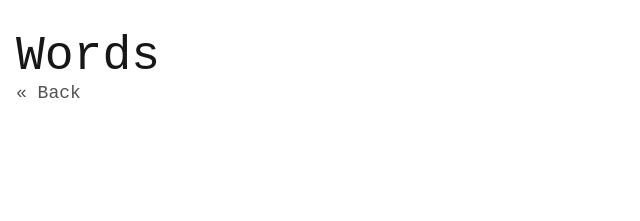
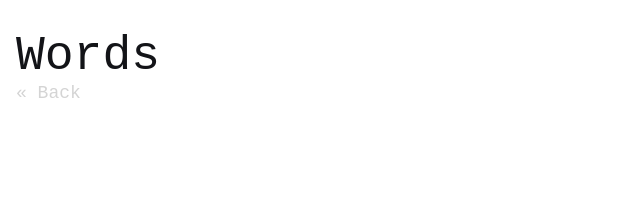
Before and after one commit to Epsylene/epsylene.dev, a Next.js app: page /words in a window 1280 px wide. Shown: the top 221 px of the page, without its empty margins (0-640 px from the left). Built offline with nearby package versions, Linux system fonts and the light colour scheme.

Commit message:
[Words] Definition box styling

```diff
--- a/app/globals.css
+++ b/app/globals.css
@@ -1,8 +1,9 @@
 @import "tailwindcss";
+@plugin "@tailwindcss/typography";
 
 :root {
   --background: #ffffff;
-  --foreground: #171717;
+  --foreground: #131418;
 }
 
 @theme inline {
@@ -61,7 +62,7 @@ body {
 /*
  * Prose styles
  */
-.prose {
+/* .prose {
   max-width: 38em;
 }
 
@@ -79,7 +80,7 @@ body {
 
 .prose p {
   @apply mb-4;
-}
+} */
 
 ul {
   @apply list-disc;
@@ -93,7 +94,7 @@ ol {
   @apply list-none;
 }
 
-.prose ul {
+/* .prose ul {
   @apply list-disc pl-6;
 }
 
@@ -106,10 +107,10 @@ ol {
 }
 
 .prose > :first-child {
-  /* Override removing top margin, causing layout shift */
+  Override removing top margin, causing layout shift
   margin-top: 1.25em !important;
   margin-bottom: 1.25em !important;
-}
+} */
 
 table {
   display: block;
--- a/app/words/components/word.tsx
+++ b/app/words/components/word.tsx
@@ -259,7 +259,7 @@ export function Word({ title, children }: WordProps) {
           id={id}
           ref={buttonRef}
           onClick={() => setIsOpen(true)}
-          className="hover:text-blue-600 transition-colors inline-flex items-center justify-center"
+          className="hover:text-[#ff2957] text-[#c7bebe] transition-colors inline-flex items-center justify-center"
           style={{
             minWidth: '1em',
             minHeight: '1.2em',
@@ -288,7 +288,7 @@ export function Word({ title, children }: WordProps) {
     <>
       {word}
       <div
-        className="fixed inset-0 bg-black/50 flex items-center justify-center p-8 z-50 overflow-hidden"
+        className="fixed inset-0 flex items-start justify-center p-8 z-50 overflow-scroll bg-[#00000082]"
         onClick={(e) => {
           if (e.target === e.currentTarget) {
             setIsOpen(false)
@@ -296,20 +296,20 @@ export function Word({ title, children }: WordProps) {
           }
         }}
       >
-        <div className="bg-white rounded-lg shadow-xl max-w-3xl w-full p-6 max-h-[35em] overflow-scroll">
+        <div className="bg-[#131418] text-[#c7bebe] shadow-xl max-w-3xl w-full p-6 my-auto">
           <div className="flex items-start justify-between gap-4 mb-4">
-            <h2 className="text-2xl font-bold text-blue-600">{title}</h2>
+            <h2 className="text-3xl text-[#ff2957] font-bold">{title}</h2>
             <button
               onClick={() => {
                 setIsOpen(false)
                 window.history.pushState(null, '', window.location.pathname)
               }}
-              className="text-gray-400 hover:text-gray-600 text-2xl leading-none shrink-0"
+              className="text-gray-400 hover:text-gray-200 text-2xl leading-none shrink-0"
             >
               ×
             </button>
           </div>
-          <div className="prose text-wrap text-black">
+          <div className="prose-lg prose-p:m-0 prose-p:mb-2 prose-p:mt-4 prose-p:text-[1em] prose-ul:m-0 prose-ul:mr-5 prose-ol:m-6 prose-ol:mb-2 prose-li:m-0 prose-a:text-red-400 prose-a:hover:underline text-[#c7bebe] leading-7 text-wrap">
             {children}
           </div>
         </div>
--- a/app/words/page.tsx
+++ b/app/words/page.tsx
@@ -41,7 +41,7 @@ export default async function WordsPage() {
           Words
         </h1>
         <div className="mt-0">
-          <Link href='/' className="text-neutral-600 dark:text-neutral-300 hover:underline">
+          <Link href='/' className="text-neutral-300 hover:underline">
             « Back
           </Link>
         </div>
```
